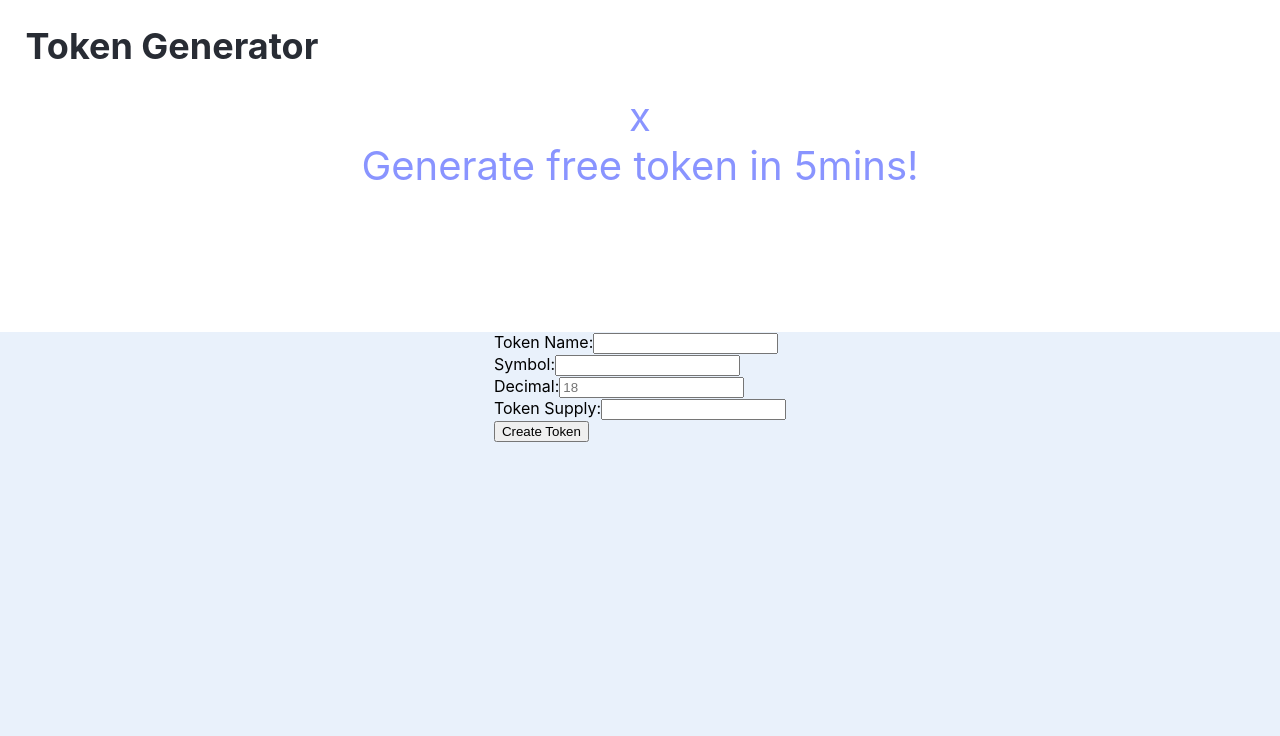
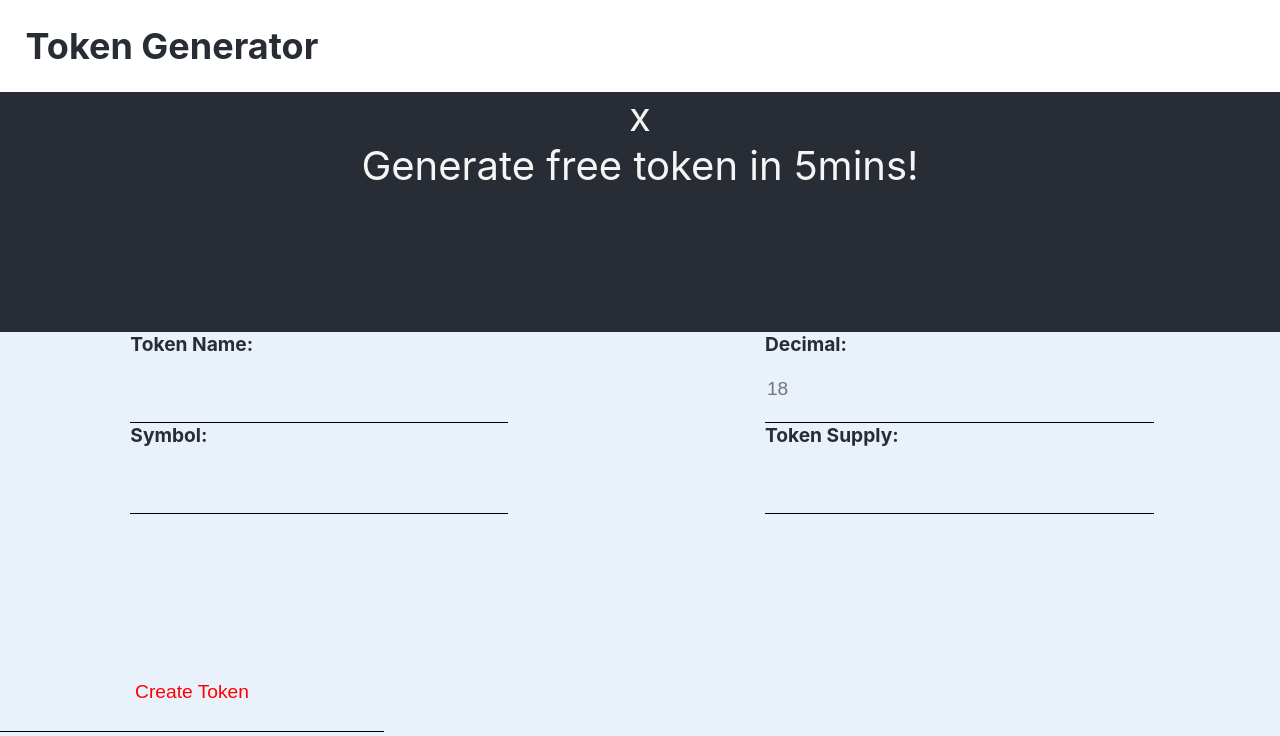
Before and after one commit to mandatedisrael/Token-Generator, a React (Create React App) app in the folder token_generator_frontend/: page / in a window 1280 px wide. Shown: the top 736 px of the page. Built offline with nearby package versions, Linux system fonts and the light colour scheme.

Commit message:
frontend day5

```diff
--- a/token_generator_frontend/src/App.css
+++ b/token_generator_frontend/src/App.css
@@ -37,6 +37,7 @@
   }
 } */
 
+
 .App-header{
   background-color:white;
   min-height: 10vh;
@@ -47,18 +48,18 @@
   padding-left: 2%;
 }
 
-.non-header{
+/* .non-header{
   display: flex;
   flex-direction: column;
   align-items: center;
-}
+} */
 
 .intro-container{
   width: 100%;
   display: flex;
-  background-color: #ffffff;
+  background-color: #282c34;
   height: 30vh;
-  color: #8994ff;
+  color: whitesmoke;
   font-size: 5vh;
   flex-direction: column;
   /* justify-content: center; */
@@ -69,3 +70,38 @@
 .logo, .intro {
   display: block;
 }
+
+
+
+.form-details{
+  display: flex;
+  flex-direction: row;
+  justify-content: space-around;
+  /* background-color: red; */
+  width: 100%;
+  min-height: 40vh;
+}
+
+label{
+  height: 100%;
+  color: #282c34;
+  font-size: larger;
+  font-weight: bolder;
+}
+input{
+  width: 100%;
+  height: 20%;
+  background: none;
+  border: none;
+  font-size: larger;
+  border-bottom: 1px solid black;
+}
+
+
+input[type="submit"]{
+  padding: 0px;
+  color: red;
+  height: 10vh;
+  width: 30vw;
+
+}
--- a/token_generator_frontend/src/App.js
+++ b/token_generator_frontend/src/App.js
@@ -14,6 +14,7 @@ function App() {
         </div>
         <div className="token-info">
           <form action="">
+            <div className="form-details">
               <div className="tokenname-symbol">
                 <label htmlFor="tokenNameId">Token Name:</label>
                 <input type="text" id="tokenNameId" name="tokenName" /><br/>
@@ -26,9 +27,8 @@ function App() {
                 <label htmlFor="tokenSupplyId">Token Supply:</label>
                 <input type="text" id="tokenSupplyId" name="tokenSupply"/><br/>
               </div>
-            <div className="submit">
+            </div>
             <input type="submit" value="Create Token" />
-            </div>
           </form>
         </div>
       </div>
```
Lines whose indentation alone changed are shown as unchanged.
